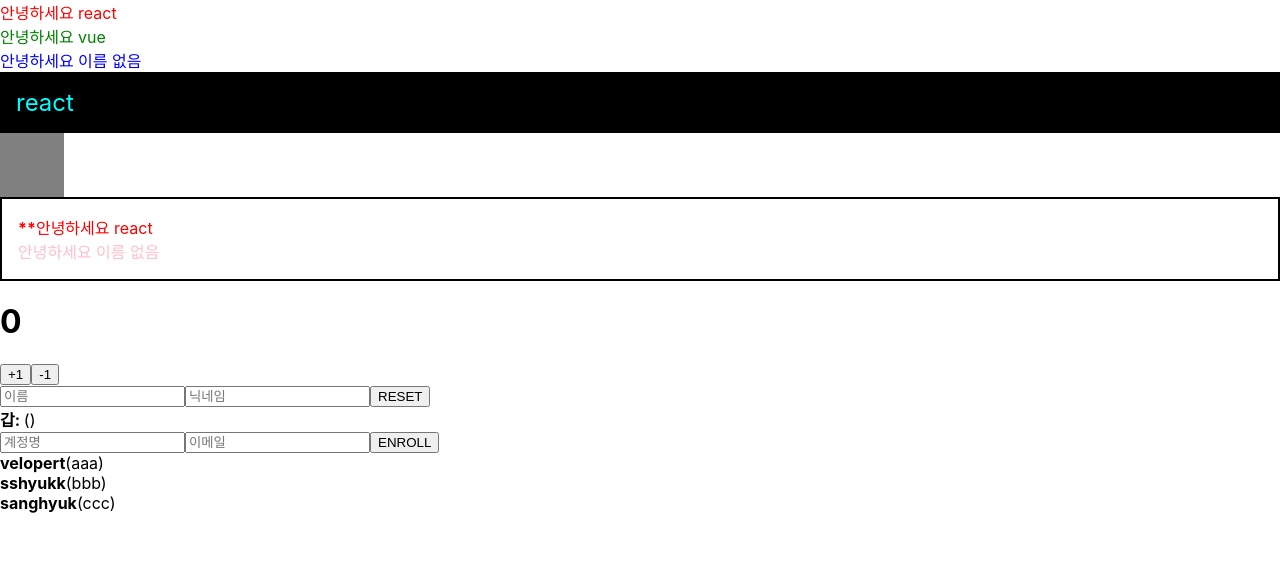
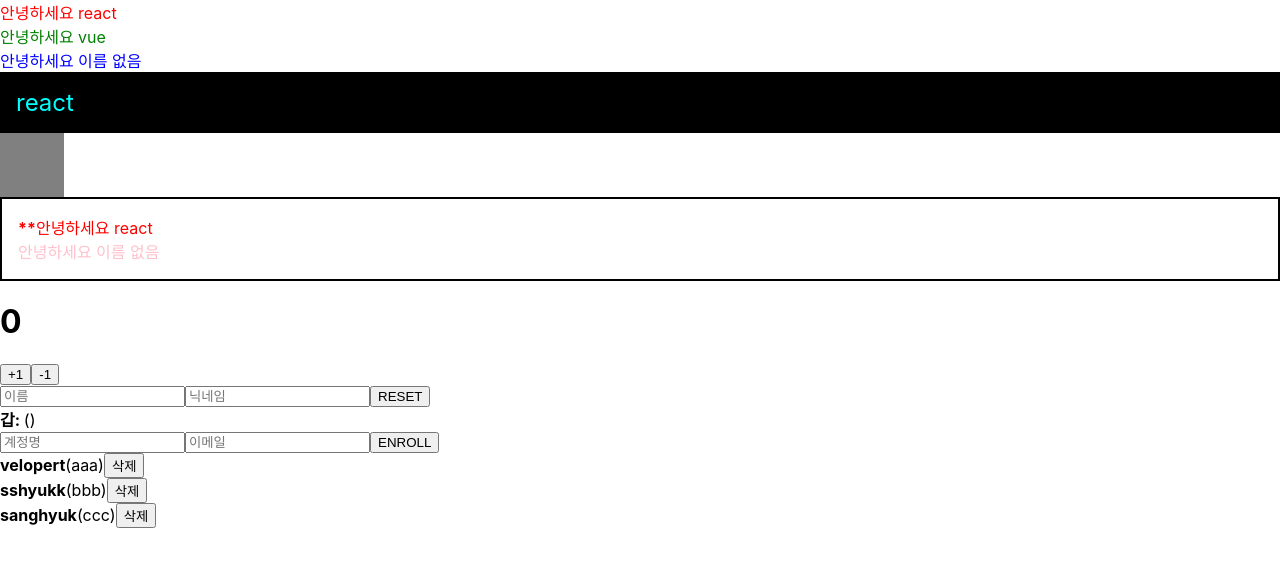
Before and after one commit to sshyukk/React, a React (Create React App) app in the folder VLPT/begin-react/: page / in a window 1280 px wide. Shown: the top 566 px of the page. Built offline with nearby package versions, Linux system fonts and the light colour scheme.

Commit message:
useRef - 배열에 항목 제거

```diff
--- a/VLPT/begin-react/src/App.js
+++ b/VLPT/begin-react/src/App.js
@@ -60,6 +60,9 @@
     })
     nextId.current += 1
   }
+  const onRemove = id => {
+    setUsers(users.filter(user => user.id !== id))
+  }
   return (
     <div>
       <div>
@@ -86,7 +89,7 @@
           onChange={onChange}
           onCreate={onCreate}
         />
-        <UserList users={users} />
+        <UserList users={users} onRemove={onRemove} />
       </div>
     </div>
   )
--- a/VLPT/begin-react/src/UserList.js
+++ b/VLPT/begin-react/src/UserList.js
@@ -1,20 +1,21 @@
 import React from 'react'
 
-function User({ user }) {
+function User({ user, onRemove }) {
     return (
         <div>
             <b>{user.username}</b>
             <span>({user.email})</span>
+            <button onClick={() => onRemove(user.id)}>삭제</button>
         </div>
     )
 }
 
-function UserList({ users }) {
+function UserList({ users, onRemove }) {
 
     return (
         <div>
             {users.map(user => (
-                <User user={user} key={user.id} />
+                <User user={user} key={user.id} onRemove={onRemove} />
             ))}
         </div>
     )
```
